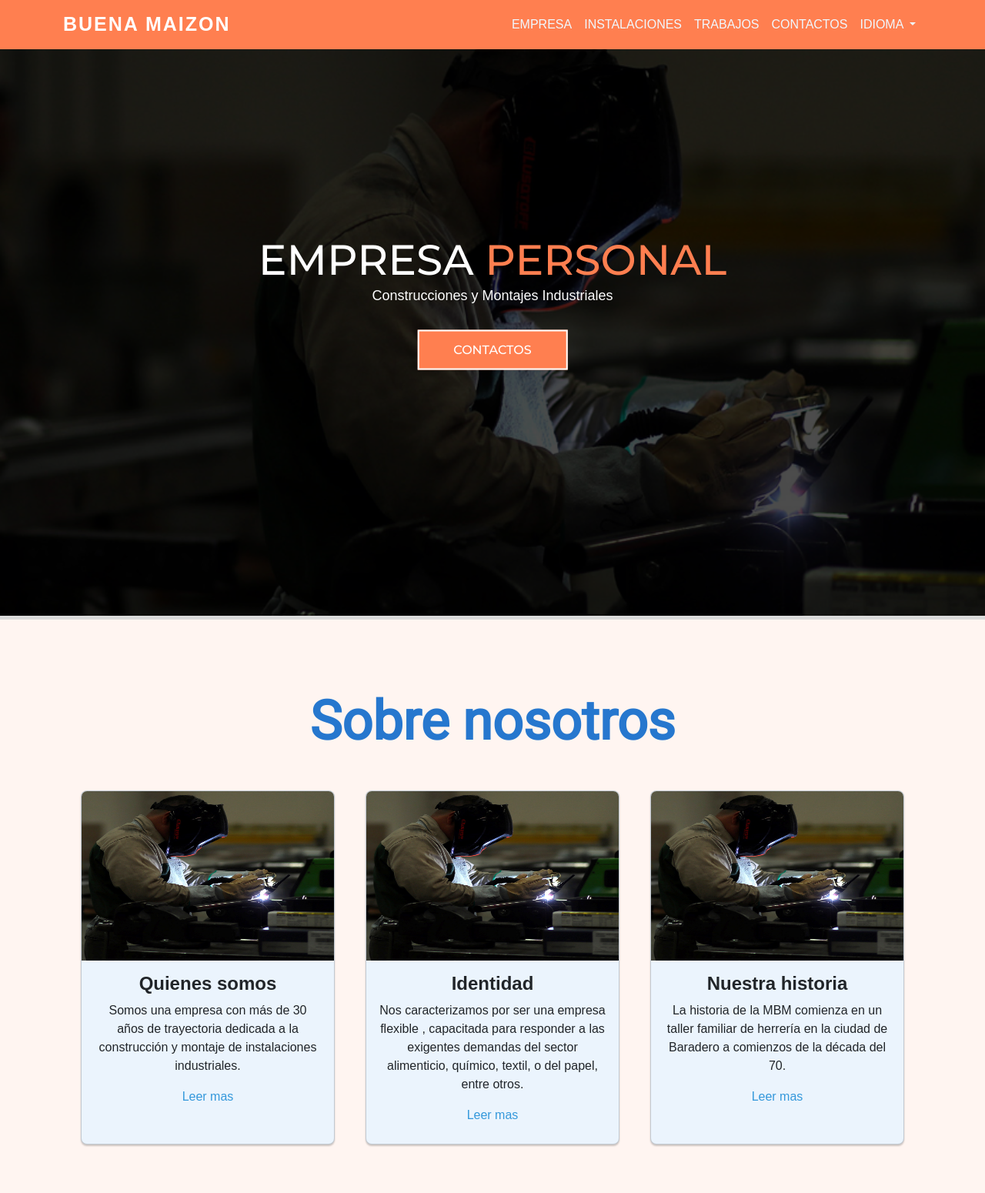
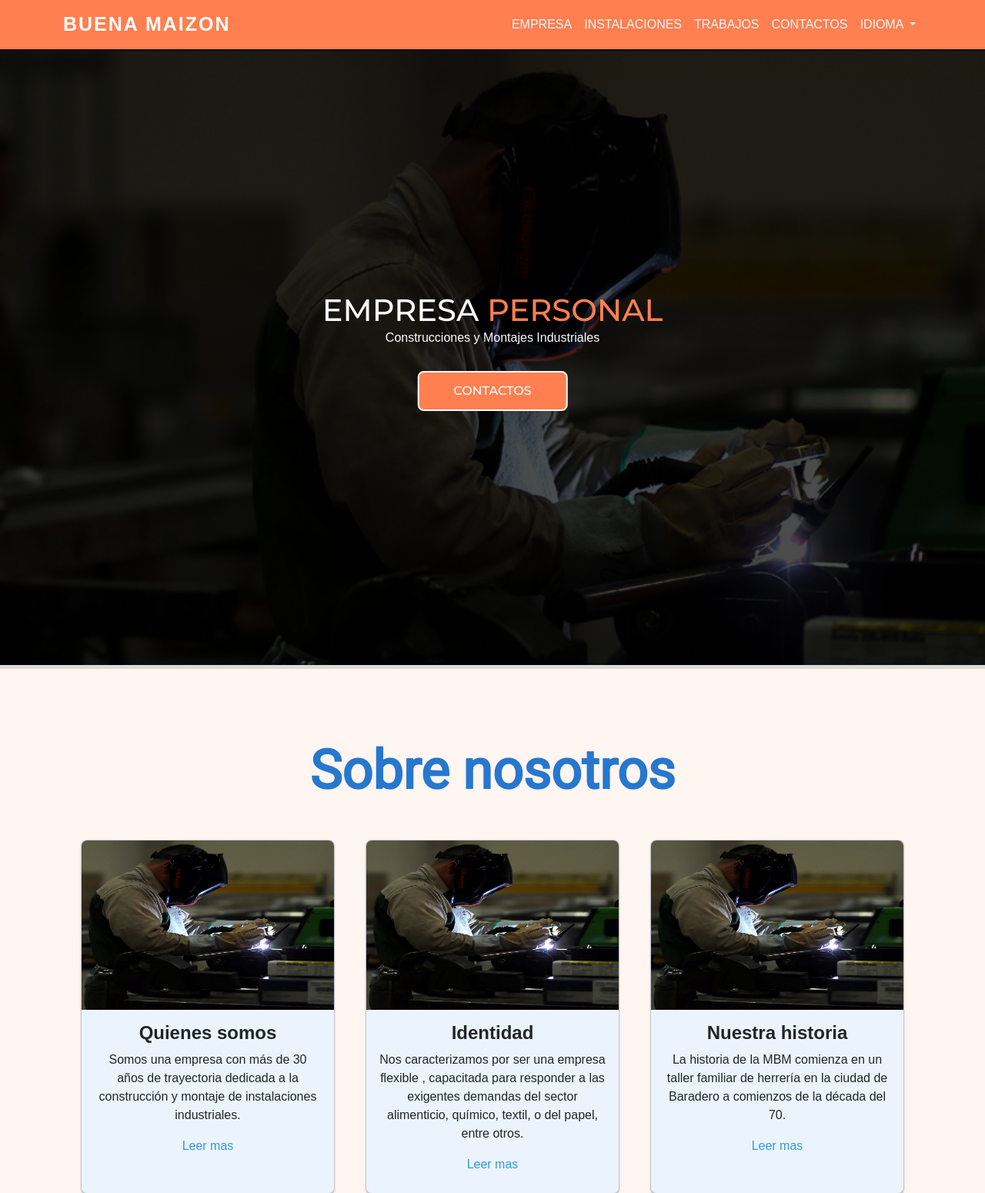
Before and after one commit to FacundoMangin/EmpresaPersonal, a PHP site: page / in a window 1280 px wide. Shown: the top 1550 px of the page at 77% size. Run offline with PHP 8.4, Linux system fonts and the light colour scheme; some libraries are stand-ins or nearby versions.

Commit message:
arreglo portada

```diff
--- a/css/Portada.css
+++ b/css/Portada.css
@@ -1,6 +1,7 @@
 #wrapper {
 	position: relative;
 	height: 100vh;
+	margin-top: 4rem;
 }
 #slider-area {
 	position: absolute;
@@ -39,7 +40,7 @@
 }
 .slider-text h2 {
 	font-family: montserrat;
-	font-size: 55px;
+	font-size: clamp(1rem, 2.5rem, 15vw);
 	margin: 0;
 	color: #fff;
 	text-transform: uppercase;
@@ -48,7 +49,7 @@
 	color: coral;
 }
 .slider-text p {
-	font-size: 18px;
+	font-size: clamp(1rem, 1rem, 15vw);
 	color: #fff;
 }
 .slider-text a {
@@ -62,6 +63,8 @@
 	font-family: montserrat;
 	font-weight: 500;
 	border: 2px solid #fff;
+	transition: all 300ms ease-in-out;
+	border-radius: 8px;
 }
 
 .slider-text a:hover {
@@ -78,6 +81,4 @@
 		background-image: none !important;
 	}
 
-
-
 }
```
